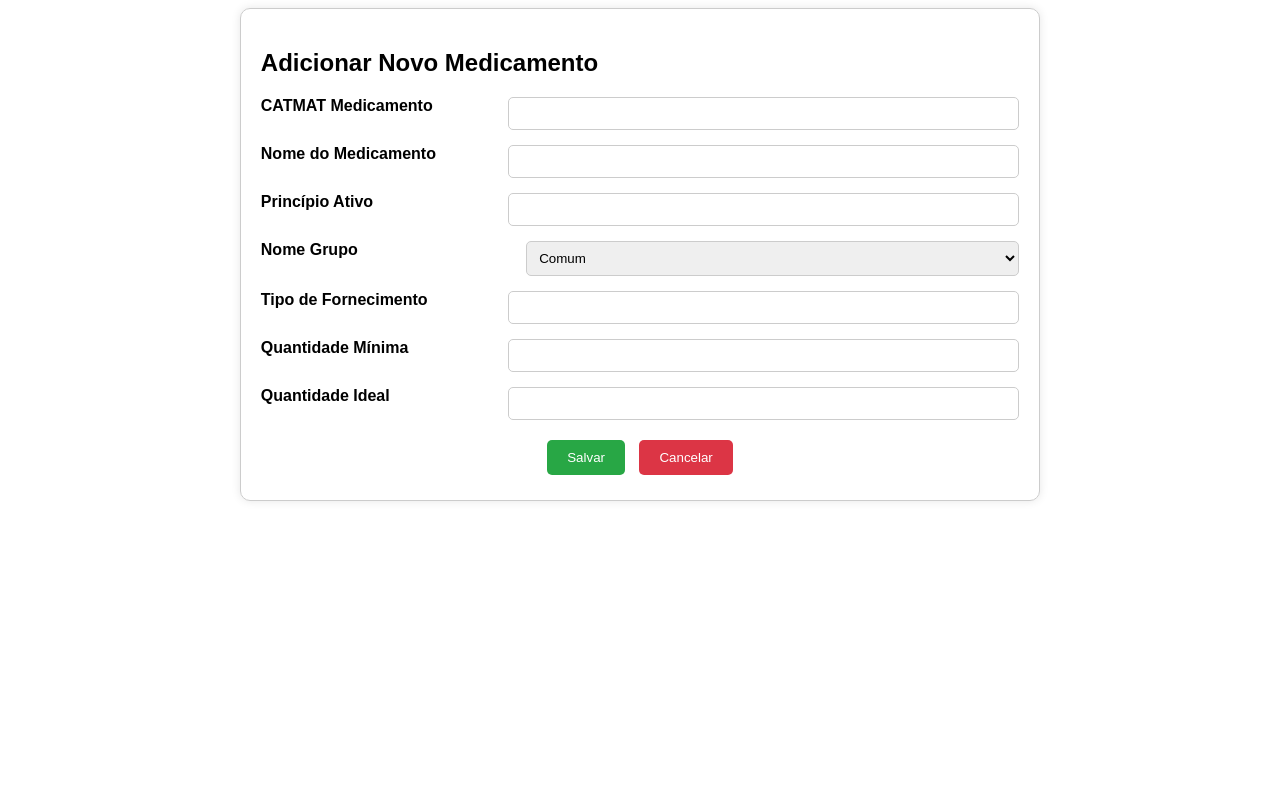
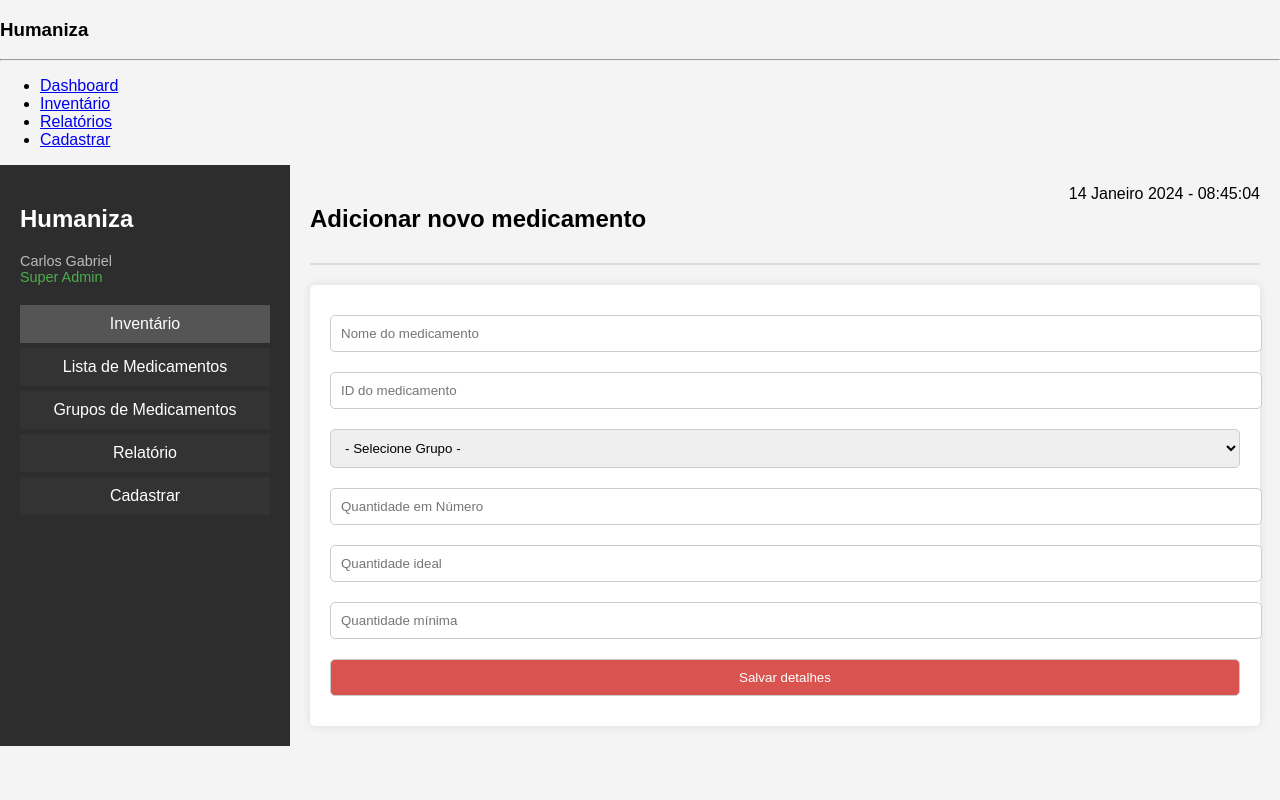
Before and after one commit to CarlosGabriel-dev/Gerenciador-de-medicamentos-em-Estoque, a Laravel app: page /inventory/create in a window 1280 px wide. Run offline with Laravel 10, Linux system fonts and the light colour scheme.

Commit message:
Melhorias no Projeto

```diff
--- a/app/Http/Controllers/DashboardController.php
+++ b/app/Http/Controllers/DashboardController.php
@@ -21,6 +21,6 @@ class DashboardController extends Controller
             'medications_out_of_stock' => 1
         ];
 
-        return view('dashboard.index', compact('data'));
+        return view('dashboard.dashboard', compact('data'));
     }
 }
--- /dev/null
+++ b/public/css/create.css
@@ -0,0 +1,93 @@
+/* styles.css */
+body {
+    font-family: Arial, sans-serif;
+    margin: 0;
+    padding: 0;
+    display: flex;
+    height: 100vh;
+    background: #f4f4f4;
+}
+
+.container {
+    display: flex;
+    width: 100%;
+}
+
+.sidebar {
+    width: 250px;
+    background: #2d2d2d;
+    color: white;
+    padding: 20px;
+}
+
+.sidebar h1 {
+    font-size: 1.5em;
+}
+
+.user {
+    margin-top: 10px;
+    font-size: 0.9em;
+    color: #bbb;
+}
+
+.user span {
+    display: block;
+    color: #4caf50;
+}
+
+nav ul {
+    list-style: none;
+    padding: 0;
+    margin-top: 20px;
+}
+
+nav ul li {
+    padding: 10px;
+    background: #333;
+    margin: 5px 0;
+    cursor: pointer;
+    text-align: center;
+}
+
+nav ul .active, nav ul li:hover {
+    background: #555;
+}
+
+.content {
+    flex: 1;
+    padding: 20px;
+}
+
+header {
+    display: flex;
+    justify-content: space-between;
+    border-bottom: 2px solid #ddd;
+    padding-bottom: 10px;
+}
+
+.form {
+    background: white;
+    padding: 20px;
+    margin-top: 20px;
+    border-radius: 5px;
+    box-shadow: 0 0 10px rgba(0, 0, 0, 0.1);
+}
+
+.form input, .form select, .form button {
+    width: 100%;
+    padding: 10px;
+    margin: 10px 0;
+    border: 1px solid #ccc;
+    border-radius: 5px;
+}
+
+.btn {
+    background: #d9534f;
+    color: white;
+    border: none;
+    cursor: pointer;
+}
+
+.btn:hover {
+    background: #c9302c;
+}
--- a/resources/views/dashboard/index.blade.php
+++ b/resources/views/dashboard/dashboard.blade.php
@@ -22,10 +22,10 @@
                             <a href="{{ route('inventory.index') }}" class="nav-link text-white">Inventário</a>
                         </li>
                         <li class="nav-item">
-                            <a href="#" class="nav-link text-white">Relatórios</a>
+                            <a href="{{ route('relatorio') }}" class="nav-link text-white">Relatórios</a>
                         </li>
                         <li class="nav-item">
-                            <a href="" class="nav-link text-white">Cadastrar</a>
+                            <a href="{{ route('register') }}" class="nav-link text-white">Cadastrar</a>
                         </li>
                     </ul>
                 </div>
--- a/resources/views/inventory/create.blade.php
+++ b/resources/views/inventory/create.blade.php
@@ -3,73 +3,65 @@
 <head>
     <meta charset="UTF-8">
     <meta name="viewport" content="width=device-width, initial-scale=1.0">
-    <title>Adicionar Novo Medicamento</title>
-    @if(session('success'))
-    <div id="popup" class="popup show">
-        <p>{{ session('success') }}</p>
-        <button onclick="closePopup()">Fechar</button>
-    </div>
-    @endif
-    <link rel="stylesheet" href="{{ asset('css/styles.css') }}">
+    <title>Adicionar Medicamento</title>
+    <link rel="stylesheet" href="/css/create.css">
 </head>
 <body>
+    <div class="container-fluid">
+        <div class="row">
+            <div class="col-md-2 bg-dark text-white min-vh-100">
+                <div class="d-flex flex-column p-3">
+                    <h3 class="text-center">Humaniza</h3>
+                    <hr>
+                    <ul class="nav flex-column">
+                        <li class="nav-item">
+                            <a href="{{ route('dashboard') }}" class="nav-link text-white">Dashboard</a>
+                        </li>
+                        <li class="nav-item">
+                            <a href="{{ route('inventory.index') }}" class="nav-link text-white">Inventário</a>
+                        </li>
+                        <li class="nav-item">
+                            <a href="{{ route('relatorio') }}" class="nav-link text-white">Relatórios</a>
+                        </li>
+                        <li class="nav-item">
+                            <a href="{{ route('register') }}" class="nav-link text-white">Cadastrar</a>
+                        </li>
+                    </ul>
+                </div>
+            </div>
     <div class="container">
-        <h2>Adicionar Novo Medicamento</h2>
-        <form id="medicamentoForm" method="POST" action="{{ route('inventory.create') }}">
-            @csrf
-            <div class="form-group">
-                <label for="catmat">CATMAT Medicamento</label>
-                <input type="text" id="catmat" name="catmat">
-            </div>
-            <div class="form-group">
-                <label for="nome">Nome do Medicamento</label>
-                <input type="text" id="nome" name="nome">
-            </div>
-            <div class="form-group">
-                <label for="principio">Princípio Ativo</label>
-                <input type="text" id="principio" name="principio">
-            </div>
-            <div class="form-group">
-                <label for="grupo">Nome Grupo</label>
-                <select id="grupo" name="grupo">
-                    <option value="comum">Comum</option>
-                    <!-- Outras opções aqui -->
+        <aside class="sidebar">
+            <h1>Humaniza</h1>
+            <p class="user">Carlos Gabriel <span>Super Admin</span></p>
+            <nav>
+                <ul>
+                    <li class="active">Inventário</li>
+                    <li>Lista de Medicamentos</li>
+                    <li>Grupos de Medicamentos</li>
+                    <li>Relatório</li>
+                    <li>Cadastrar</li>
+                </ul>
+            </nav>
+        </aside>
+
+        <main class="content">
+            <header>
+                <h2>Adicionar novo medicamento</h2>
+                <span class="date">14 Janeiro 2024 - 08:45:04</span>
+            </header>
+
+            <form action="salvar_medicamento.php" method="POST" class="form">
+                <input type="text" name="nome" placeholder="Nome do medicamento" required>
+                <input type="text" name="id" placeholder="ID do medicamento" required>
+                <select name="grupo" required>
+                    <option value="">- Selecione Grupo -</option>
                 </select>
-            </div>
-            <div class="form-group">
-                <label for="fornecimento">Tipo de Fornecimento</label>
-                <input type="text" id="fornecimento" name="fornecimento">
-            </div>
-            <div class="form-group">
-                <label for="minima">Quantidade Mínima</label>
-                <input type="number" id="minima" name="minima">
-            </div>
-            <div class="form-group">
-                <label for="ideal">Quantidade Ideal</label>
-                <input type="number" id="ideal" name="ideal">
-            </div>
-            <div class="buttons">
-                <button type="submit" class="btn-save">Salvar</button>
-                <button type="button" class="btn-cancel" onclick="cancel()">Cancelar</button>
-            </div>
-        </form>
+                <input type="number" name="quantidade" placeholder="Quantidade em Número" required>
+                <input type="number" name="ideal" placeholder="Quantidade ideal" required>
+                <input type="number" name="minima" placeholder="Quantidade mínima" required>
+                <button type="submit" class="btn">Salvar detalhes</button>
+            </form>
+        </main>
     </div>
-
-    <div id="popup" class="popup">
-        <p>Cadastro realizado com sucesso!</p>
-        <button onclick="closePopup()">Fechar</button>
-    </div>
-
-    <script>
-        function cancel() {
-            if(confirm("Tem certeza que deseja cancelar?")) {
-                document.getElementById('medicamentoForm').reset();
-            }
-        }
-
-        function closePopup() {
-            document.getElementById('popup').classList.remove('show');
-        }
-    </script>
 </body>
 </html>
--- a/routes/web.php
+++ b/routes/web.php
@@ -1,22 +1,12 @@
 <?php
 
-/*
-|--------------------------------------------------------------------------
-| Web Routes
-|--------------------------------------------------------------------------
-|
-| Here is where you can register web routes for your application. These
-| routes are loaded by the RouteServiceProvider and all of them will
-| be assigned to the "web" middleware group. Make something great!
-|
-*/
 use App\Http\Controllers\InventoryController;
 use App\Http\Controllers\AuthController;
 use Illuminate\Support\Facades\Route;
 use App\Http\Controllers\DashboardController;
+use App\Http\Controllers\RelatorioController;
 
 Route::get('/dashboard', [DashboardController::class, 'index'])->name('dashboard');
-
 
 Route::get('/', function () {
     return redirect('/login');
@@ -29,9 +19,6 @@ Route::post('/logout', [AuthController::class, 'logout'])->name('logout');
 
 Route::get('/register', [AuthController::class, 'showRegisterForm'])->name('register');
 Route::post('/register', [AuthController::class, 'register']);
-
-//Route::get('/dashboard', function () {
-    //return view('dashboard');});
 
 Route::prefix('inventory')->name('inventory.')->group(function () {
     Route::get('/', [InventoryController::class, 'index'])->name('index');
@@ -55,3 +42,5 @@ Route::get('/produtos', function () {
 Route::get('/produto_teste/{id?}', function ($id = null) {
     return view('produto', ['id' => $id]);
 });
+
+Route::get('/relatorio', [RelatorioController::class, 'index'])->name('relatorio');
```
Also changed, not shown: app/Http/Controllers/AuthController.php (+13 -2 lines), app/Http/Controllers/RelatorioController.php (added, +13 -0 lines), public/css/login.css (+100 -45 lines), public/css/register.css (+47 -60 lines), resources/views/auth/login.blade.php (+21 -11 lines), resources/views/auth/register.blade.php (+23 -12 lines), resources/views/layouts/main.blade.php (deleted, +0 -15 lines), resources/views/relatorios/relatorio.blade.php (added, +75 -0 lines), public/img/Humaniza.png (added).
